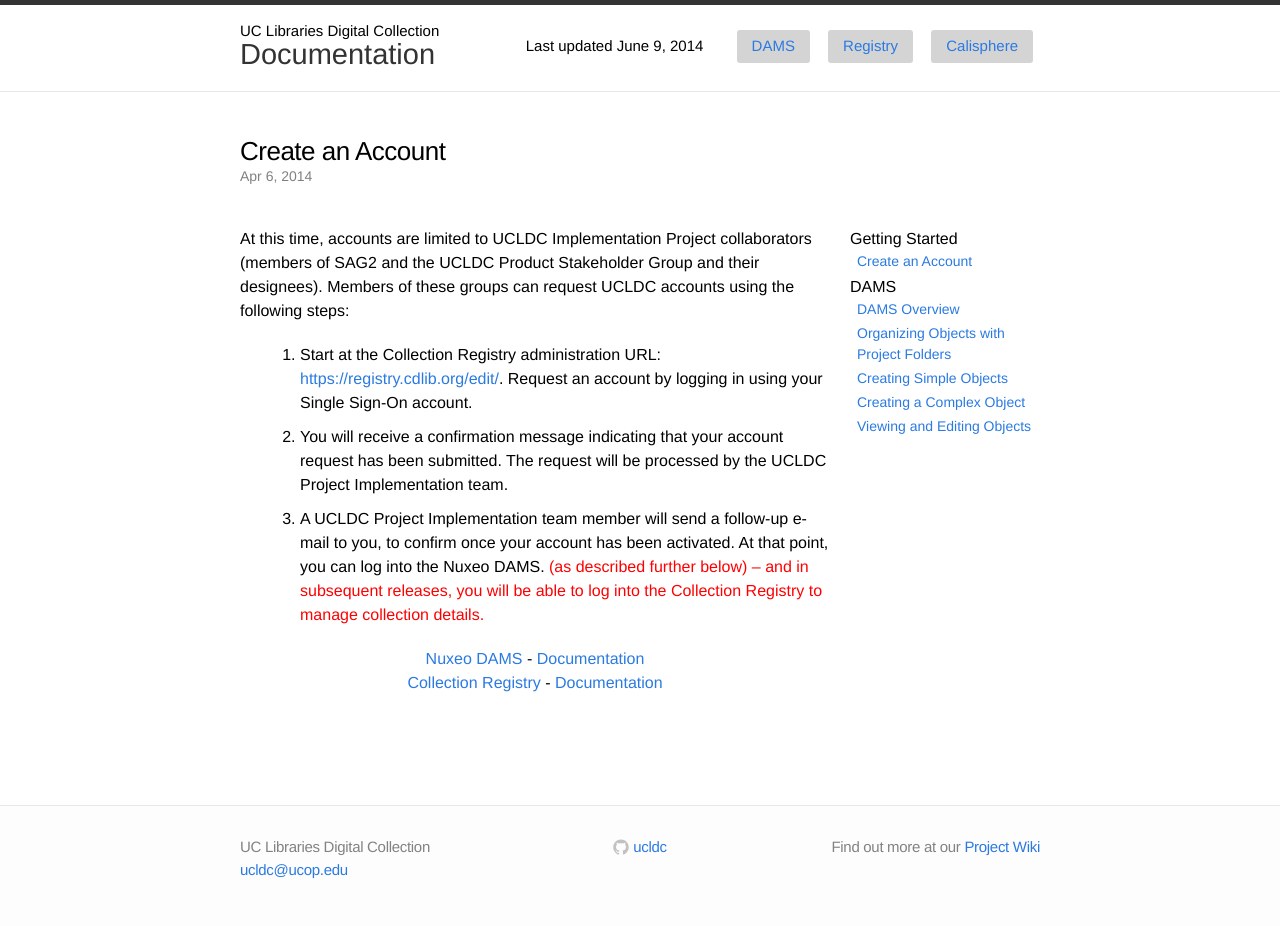
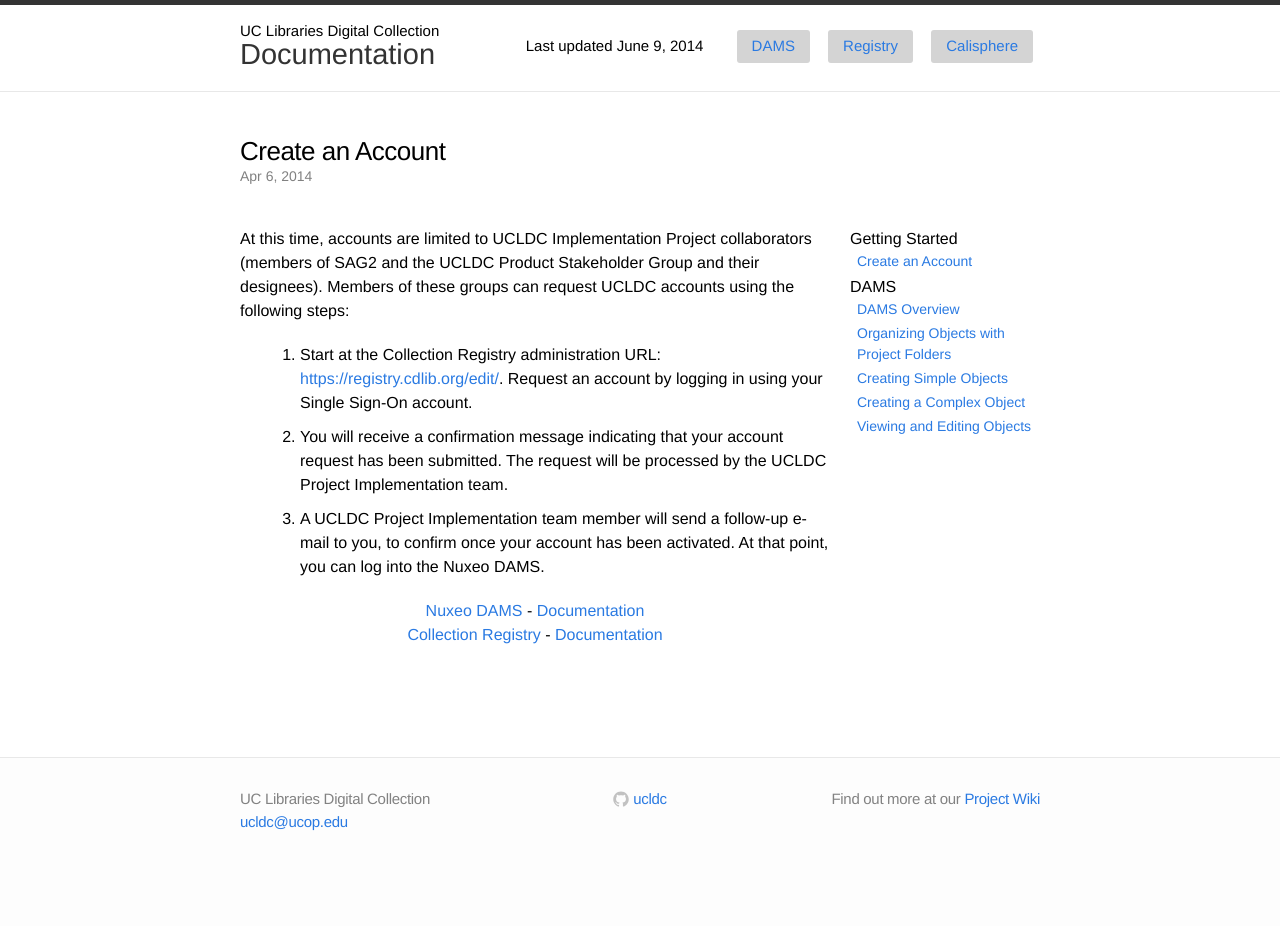
Before and after one commit to ucldc/ucldc-docs, a Jekyll site: the page built from docs/create-account.md, in a window 1280 px wide. Built offline with Jekyll 4.4.1, drawn with Linux system fonts in a browser that asks for light colours; nearby versions of some CDN libraries; after the commit the page ends 900 px from its top, so only the background shows below that.

Commit message:
Removed section on the 'files' tab, removed red section on the create-account page

```diff
--- a/docs/create-account.md
+++ b/docs/create-account.md
@@ -11,6 +11,6 @@ At this time, accounts are limited to UCLDC Implementation Project collaborators
 
 2. You will receive a confirmation message indicating that your account request has been submitted. The request will be processed by the UCLDC Project Implementation team.
 
-3. A UCLDC Project Implementation team member will send a follow-up e-mail to you, to confirm once your account has been activated. At that point, you can log into the Nuxeo DAMS. <span style="color: red">(as described further below) -- and in subsequent releases, you will be able to log into the Collection Registry to manage collection details.</span>
+3. A UCLDC Project Implementation team member will send a follow-up e-mail to you, to confirm once your account has been activated. At that point, you can log into the Nuxeo DAMS.
 
 <p style="text-align: center"><a href="https://nuxeo.cdlib.org/nuxeo/">Nuxeo DAMS</a> - <a href="{{ site.url }}{{site.baseurl}}/docs/dams/index/">Documentation</a><br><a href="https://registry.cdlib.org/">Collection Registry</a> - <a href="{{ site.url }}{{site.baseurl}}/docs/registry/index/">Documentation</a></p>
```
Also changed, not shown: docs/dams/edit-objects.md (+0 -2 lines).
